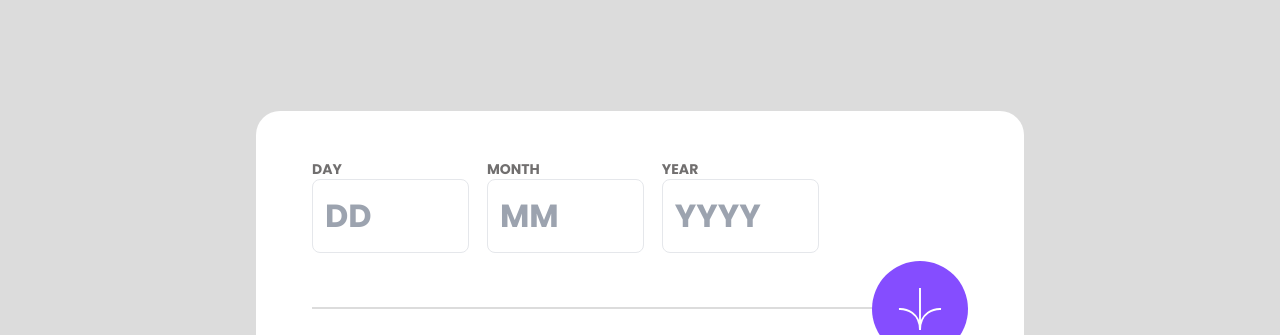
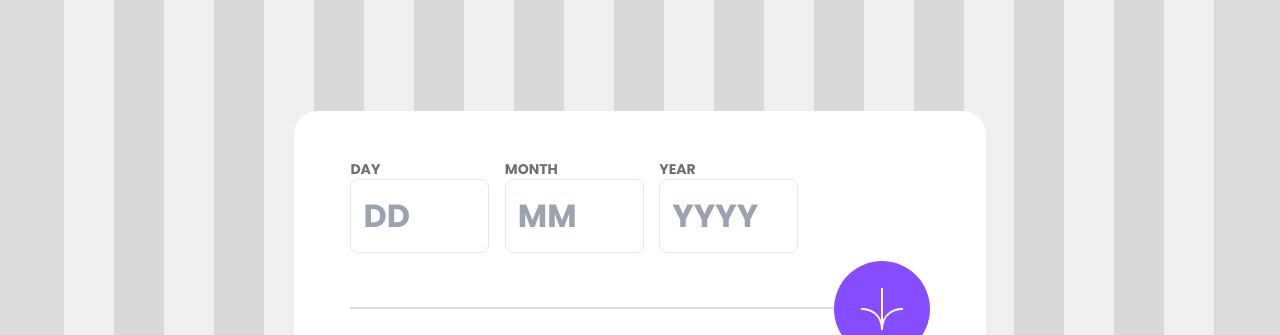
Before and after one commit to flaviare1s/age-calculator-app, a website: page src/index.html in a window 1280 px wide. Shown: the top 335 px of the page. Drawn offline with Linux system fonts and the light colour scheme.

Commit message:
Adjusting the reponsiveness and the background

```diff
--- a/src/index.html
+++ b/src/index.html
@@ -7,6 +7,7 @@
   <link rel="icon" type="image/png" sizes="32x32" href="../assets/images/favicon-32x32.png">
 
   <link rel="stylesheet" href="output.css">
+  <link rel="stylesheet" href="style.css">
 
   <link rel="preconnect" href="https://fonts.googleapis.com">
   <link rel="preconnect" href="https://fonts.gstatic.com" crossorigin>
@@ -16,8 +17,8 @@
 
 </head>
 <body class="font-Poppins flex flex-col justify-center items-center m-auto sm:h-screen bg-light_grey">
-
-  <main class="w-[95%] sm:w-1 md:w-[60%] bg-white mt-[88px] px-6 md:px-14 py-12 rounded-tl-3xl rounded-tr-3xl rounded-bl-3xl rounded-br-[100px]">
+  <div class="flex flex-col justify-center items-center m-auto sm:h-screen bg-light_grey striped-background md:w-[90%]">
+    <main class="w-[95%] sm:w-[80%] md:w-[90%] lg:w-[70%] xl:w-[60%] bg-white mt-[88px] px-6 md:px-14 py-12 rounded-tl-3xl rounded-tr-3xl rounded-bl-3xl rounded-br-[100px]">
       <form class="w-full md:w-[80%] grid grid-cols-3">
         <div class="flex flex-col">
           <label class="text-xs md:text-sm font-bold text-grey uppercase tracking-[25%]" for="Day">Day</label>
@@ -37,9 +38,11 @@
       </form>
       <div class="h-16 md:h-24 flex flex-col justify-center items-center md:items-end my-8 md:my-0 relative">
         <hr class="w-full border border-light_grey absolute bottom-[50%] z-0">
-      <div class="bg-purple rounded-full h-16 w-16 md:h-24 md:w-24 flex flex-col items-center justify-center z-10">
+        <button id="btn" class="z-30">
+          <div class="bg-purple hover:bg-black rounded-full h-16 w-16 md:h-24 md:w-24 flex flex-col items-center justify-center z-10">
             <img class="h-6 md:h-11 w-6 md:w-11 z-20" src="../assets/images/icon-arrow.svg" alt="Icon Arrow">
           </div>
+        </button>
       </div>
       <div>
         <div class="text-[56px] md:text-[104px] font-extrabold italic text-black leading-[110%] tracking-[-2%]"><span class="text-purple">--</span> years</div>
@@ -47,10 +50,12 @@
         <div class="text-[56px] md:text-[104px] font-extrabold italic text-black leading-[110%] tracking-[-2%]"><span class="text-purple">--</span> days</div>
       </div>
     </main>
-
     <div class="text-xs text-center mt-3">
       Challenge by <a class="font-bold text-purple" href="https://www.frontendmentor.io?ref=challenge" target="_blank">Frontend Mentor</a>.
       Coded by <a class="font-bold text-purple" href="https://github.com/flaviare1s/">Flávia Reis</a>.
     </div>
+  </div>
+
+
 </body>
 </html>
--- /dev/null
+++ b/src/style.css
@@ -0,0 +1,9 @@
+
+
+
+  @media (min-width: 768px) {
+    .striped-background {
+        background-image: linear-gradient(90deg, hsl(0, 0%, 94%) 50%, #d9d9d9 50%);
+        background-size: 100px 100%;
+      }
+  }
```
Also changed, not shown: src/output.css. Lines whose indentation alone changed are shown as unchanged.
